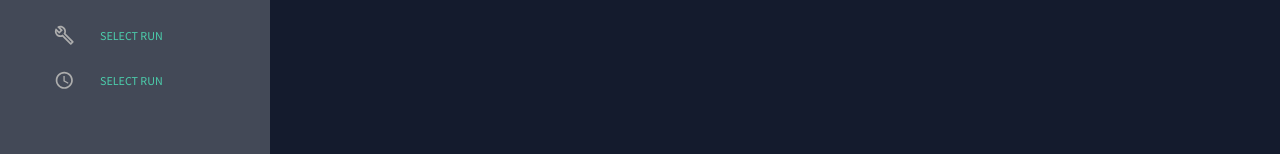
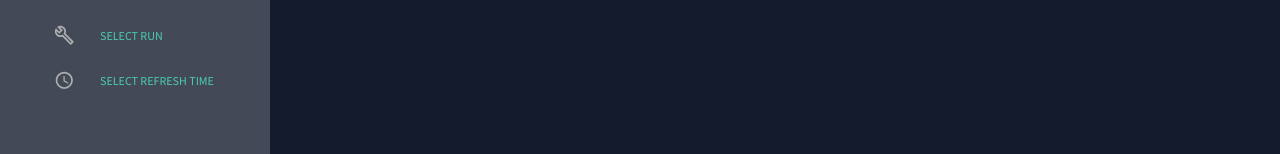
Before and after one commit to baal-org/baal-dashboard, a React (Create React App) app in the folder webapp/: page / in a window 1280 px wide. Shown: the part 222-376 px from the top of the page. Built offline with nearby package versions, Linux system fonts and the light colour scheme.

Commit message:
Removed refetchOnWindowFocus for Dashboard and minor changes

```diff
--- a/webapp/src/component/Dashboard.tsx
+++ b/webapp/src/component/Dashboard.tsx
@@ -18,7 +18,8 @@ export const Dashboard = () => {
   const { isLoading, isError, data, error,refetch} = useQuery({
                     queryKey: ["metrics", runId],
                     queryFn: () => fetchMetrics(runId),
-                    enabled: Boolean(runId)
+                    enabled: Boolean(runId),
+                    refetchOnWindowFocus: false
                   })
 
   // Refetch data
@@ -30,8 +31,6 @@ export const Dashboard = () => {
 
       intervalId.current = setInterval(() => {
         refetch();
-        console.log("Calling refetch()")
-        console.log(runId)
       }, Number(refreshInterval) * 1000);
     }
     else {
--- a/webapp/src/component/RefreshDataComponent.tsx
+++ b/webapp/src/component/RefreshDataComponent.tsx
@@ -64,7 +64,7 @@ export default function RefreshDataComponent() {
   return (
     <div>
       <Button onClick={handleOpen} color="secondary">
-        Select Run
+        Select Refresh Time
       </Button>
       <Modal
         open={open}
@@ -79,7 +79,7 @@ export default function RefreshDataComponent() {
             component="h2"
             color={colors.grey[300]}
           >
-            Select a Metric Refresh Interval
+            Select Data Refresh Interval
           </Typography>
           <Box id="modal-modal-description" sx={{ mt: 2 }}>
             <Select onChange={handleSelect} value={refreshInterval}>
```
